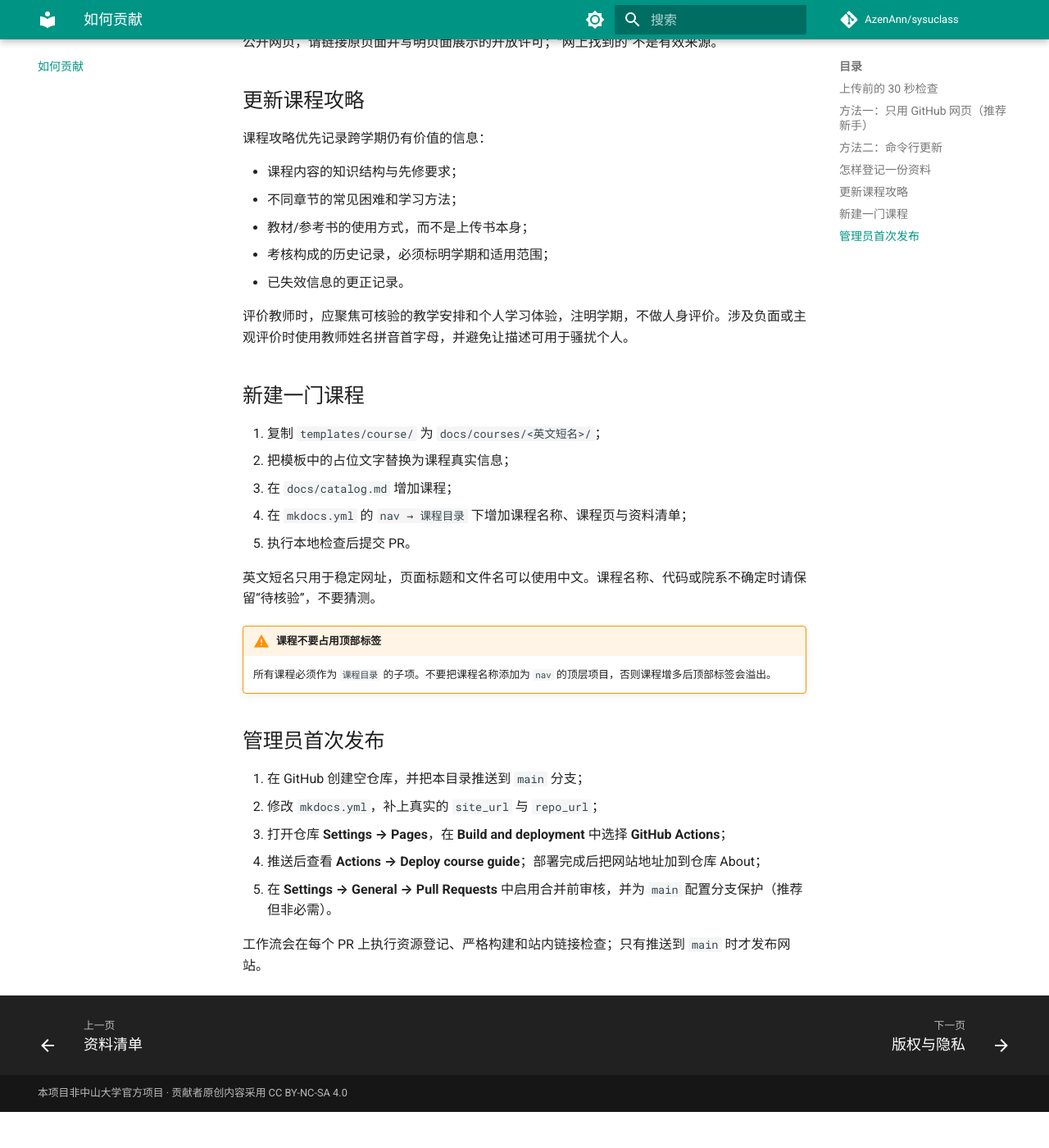
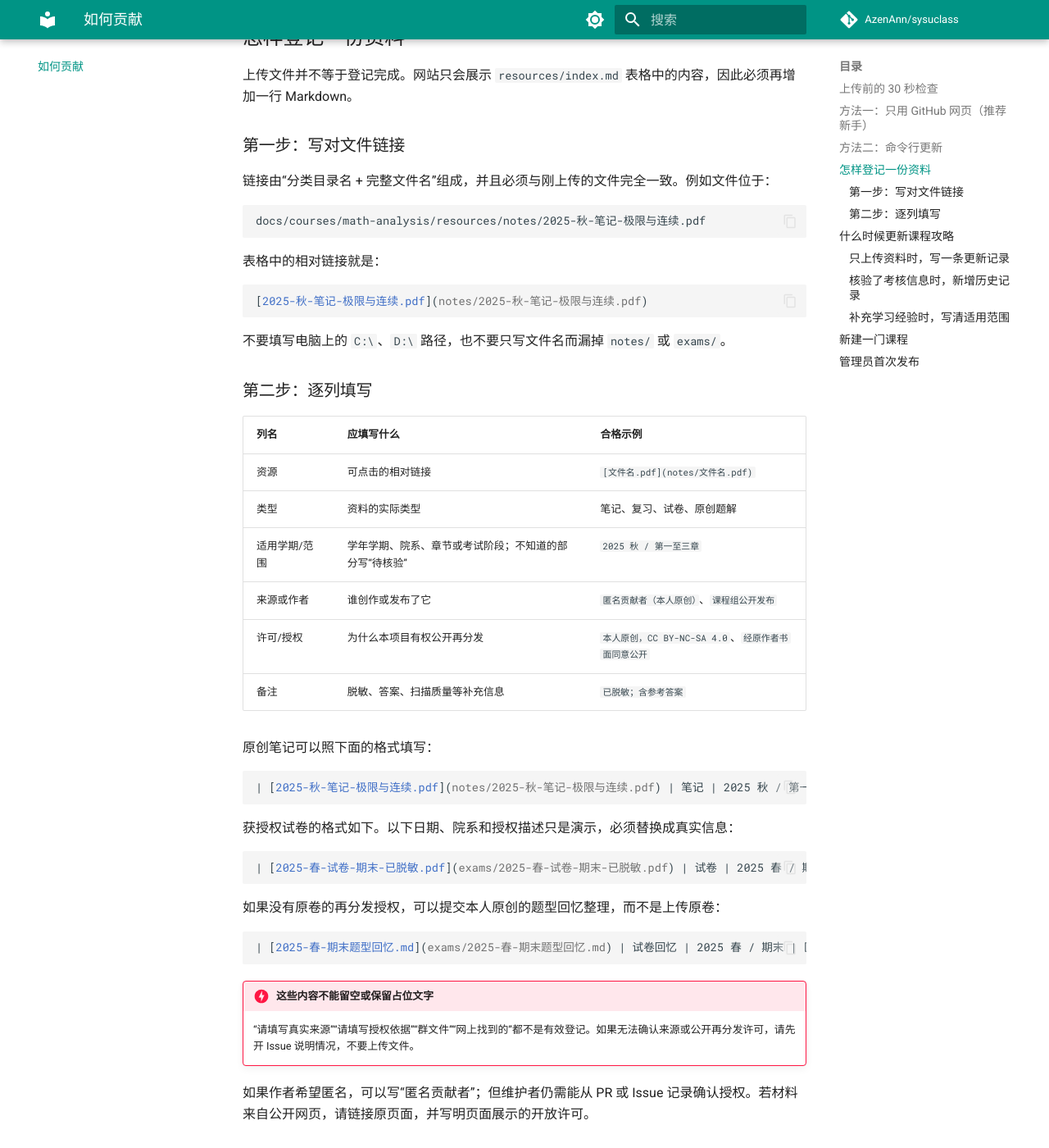
Before and after one commit to AzenAnn/sysuclass, an MkDocs documentation site: the page built from docs/contributing.md, in a window 1280 px wide and 1400 px high, scrolled down 1898 px. Shown: the whole window at 82% size. Built offline with MkDocs 1.6.1 and Material for MkDocs 9.7.7, drawn with Linux system fonts in a browser that asks for light colours; comment, search, counter and statistics services are not loaded; before the commit the page ends 3254 px from its top, so only the background shows below that; some of the changed text lies outside the part shown.

Commit message:
Expand beginner contribution guide

````diff
--- a/docs/contributing.md
+++ b/docs/contributing.md
@@ -17,16 +17,19 @@
 以“数学分析”资料为例：
 
 1. 登录 GitHub，打开本项目，点击右上角 **Fork**；
-2. 进入 `docs/courses/math-analysis/resources/`，选择一个分类目录：
-   - `notes/`：原创课堂或自学笔记；
-   - `review/`：复习提纲、知识框架；
-   - `exams/`：获准公开的往年试卷或题型整理；
-   - `homework/`：本人原创题解、勘误或公开授权材料；
-   - `other/`：确实无法归入以上类别的资料；
-3. 点击 **Add file → Upload files**，上传文件并填写提交说明；
-4. 返回 `docs/courses/math-analysis/resources/index.md`，点击铅笔图标，在表格中新增一行；
-5. 如资料改变了对课程的理解，再编辑 `docs/courses/math-analysis/index.md` 中对应章节；
+2. 进入 `docs/courses/math-analysis/resources/`，按下表选择一个分类目录；
+3. 在分类目录中点击 **Add file → Upload files**，上传文件并填写提交说明；
+4. 返回 `docs/courses/math-analysis/resources/index.md`，点击铅笔图标，按照本页下方“怎样登记一份资料”新增一行；
+5. 打开 `docs/courses/math-analysis/index.md`，按照本页下方“什么时候更新课程攻略”判断需要修改哪些内容；
 6. 点击 **Contribute → Open pull request**，在清单中勾选版权与隐私确认项。
+
+| 资料内容 | 放入目录 | 例子 |
+| --- | --- | --- |
+| 原创课堂或自学笔记 | `notes/` | 分章节笔记、概念辨析 |
+| 复习提纲、知识框架 | `review/` | 期末复习提纲、公式索引 |
+| 获准公开的往年试卷或题型整理 | `exams/` | 已脱敏原卷、本人原创回忆版 |
+| 本人原创题解、勘误或公开授权材料 | `homework/` | 作业勘误、原创题解 |
+| 确实无法归入以上类别的合规资料 | `other/` | 课程工具使用说明 |
 
 推荐文件名：`年份-学期-类型-简述.ext`，例如：
 
@@ -61,15 +64,101 @@
 
 ## 怎样登记一份资料
 
-在课程的 `resources/index.md` 表格中新增一行：
+上传文件并不等于登记完成。网站只会展示 `resources/index.md` 表格中的内容，因此必须再增加一行 Markdown。
+
+### 第一步：写对文件链接
+
+链接由“分类目录名 + 完整文件名”组成，并且必须与刚上传的文件完全一致。例如文件位于：
+
+```text
+docs/courses/math-analysis/resources/notes/2025-秋-笔记-极限与连续.pdf
+```
+
+表格中的相对链接就是：
 
 ```markdown
-| [文件名](notes/文件名.pdf) | 笔记 | 2025 秋 | 张三（已同意署名） | 作者原创，CC BY-NC-SA 4.0 | 第一至三章 |
+[2025-秋-笔记-极限与连续.pdf](notes/2025-秋-笔记-极限与连续.pdf)
 ```
 
-如果作者希望匿名，可写“匿名贡献者”；但维护者仍需能从 PR/Issue 记录确认授权。若材料来自公开网页，请链接原页面并写明页面展示的开放许可；“网上找到的”不是有效来源。
+不要填写电脑上的 `C:\`、`D:\` 路径，也不要只写文件名而漏掉 `notes/` 或 `exams/`。
 
-## 更新课程攻略
+### 第二步：逐列填写
+
+| 列名 | 应填写什么 | 合格示例 |
+| --- | --- | --- |
+| 资源 | 可点击的相对链接 | `[文件名.pdf](notes/文件名.pdf)` |
+| 类型 | 资料的实际类型 | 笔记、复习、试卷、原创题解 |
+| 适用学期/范围 | 学年学期、院系、章节或考试阶段；不知道的部分写“待核验” | `2025 秋 / 第一至三章` |
+| 来源或作者 | 谁创作或发布了它 | `匿名贡献者（本人原创）`、`课程组公开发布` |
+| 许可/授权 | 为什么本项目有权公开再分发 | `本人原创，CC BY-NC-SA 4.0`、`经原作者书面同意公开` |
+| 备注 | 脱敏、答案、扫描质量等补充信息 | `已脱敏；含参考答案` |
+
+原创笔记可以照下面的格式填写：
+
+```markdown
+| [2025-秋-笔记-极限与连续.pdf](notes/2025-秋-笔记-极限与连续.pdf) | 笔记 | 2025 秋 / 第一至三章 | 匿名贡献者（本人原创） | 本人原创，CC BY-NC-SA 4.0 | 已脱敏 |
+```
+
+获授权试卷的格式如下。以下日期、院系和授权描述只是演示，必须替换成真实信息：
+
+```markdown
+| [2025-春-试卷-期末-已脱敏.pdf](exams/2025-春-试卷-期末-已脱敏.pdf) | 试卷 | 2025 春 / 期末 / 计算机学院 | 当学期课程组 | 经课程组于 2025-07-01 书面同意公开，授权记录见 PR #123 | 已脱敏；无答案 |
+```
+
+如果没有原卷的再分发授权，可以提交本人原创的题型回忆整理，而不是上传原卷：
+
+```markdown
+| [2025-春-期末题型回忆.md](exams/2025-春-期末题型回忆.md) | 试卷回忆 | 2025 春 / 期末 | 匿名贡献者（本人回忆整理） | 本人原创，CC BY-NC-SA 4.0 | 非原卷；题目表述可能不完整 |
+```
+
+!!! danger "这些内容不能留空或保留占位文字"
+    “请填写真实来源”“请填写授权依据”“群文件”“网上找到的”都不是有效登记。如果无法确认来源或公开再分发许可，请先开 Issue 说明情况，不要上传文件。
+
+如果作者希望匿名，可以写“匿名贡献者”；但维护者仍需能从 PR 或 Issue 记录确认授权。若材料来自公开网页，请链接原页面，并写明页面展示的开放许可。
+
+## 什么时候更新课程攻略
+
+不是每次上传资料都要重写课程介绍。先按下表判断：
+
+| 你掌握的新信息 | 需要修改的位置 |
+| --- | --- |
+| 只是新增一份文件 | 更新 `resources/index.md`，并在课程页“更新记录”增加一行；其他章节不用改 |
+| 核验了课程代码、院系、学分或教材 | 修改“课程档案”对应字段，并注明学期与来源 |
+| 核验了某学期考核比例、范围或题型 | 在“考核信息”表格新增一行，不要覆盖旧学期 |
+| 有跨学期仍有价值的学习方法 | 在“推荐学习节奏”或“复习框架”补充，并标注适用范围 |
+| 发现页面内容已经过期或错误 | 更正原文，并在“更新记录”说明改了什么 |
+
+### 只上传资料时，写一条更新记录
+
+在 `docs/courses/math-analysis/index.md` 最后的“更新记录”表格增加一行：
+
+```markdown
+| 2026-07-13 | 收录 2025 春期末试卷 | 匿名贡献者 |
+```
+
+日期写提交当天，变更说明要能让读者知道新增或修正了什么。不要只写“更新”“补充资料”。
+
+### 核验了考核信息时，新增历史记录
+
+如果你确实知道当学期的院系、课程代码、考核构成和来源，可以在“考核信息”表格新增一行：
+
+```markdown
+| 2025 春 | 计算机学院 / 课程代码请替换 | 平时 30% + 期末 70% | 期末范围请替换 | 当学期教学大纲或教师通知 | 已核验 |
+```
+
+示例中的比例和文字不能直接照抄，必须替换为真实信息。只知道部分信息时，未知单元格写“待核验”，不要猜测。
+
+### 补充学习经验时，写清适用范围
+
+把经验放到最相关的章节末尾，并明确这是个人经验还是可核验规则，例如：
+
+```markdown
+### 级数部分的学习建议
+
+> 适用范围：2025 春，计算机学院；以下为个人学习经验。
+
+建议为每一种收敛判别法分别整理适用条件、典型正例和反例，做题时先检查条件，再选择判别法。
+```
 
 课程攻略优先记录跨学期仍有价值的信息：
 
@@ -78,6 +167,8 @@
 - 教材/参考书的使用方式，而不是上传书本身；
 - 考核构成的历史记录，必须标明学期和适用范围；
 - 已失效信息的更正记录。
+
+不要写来源不明的“考试重点”、未经核验的考核比例、对教师或同学的人身评价，也不要为了显得完整而猜测课程代码和教材版本。
 
 评价教师时，应聚焦可核验的教学安排和个人学习体验，注明学期，不做人身评价。涉及负面或主观评价时使用教师姓名拼音首字母，并避免让描述可用于骚扰个人。
 
````
Also changed, not shown: docs/courses/math-analysis/resources/index.md (+3 -0 lines).
